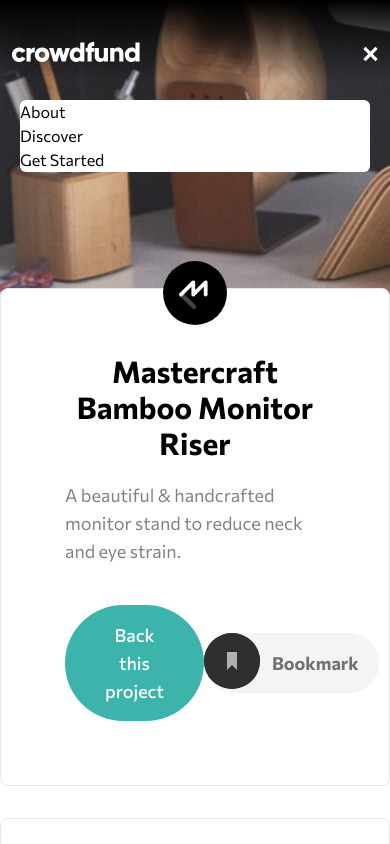
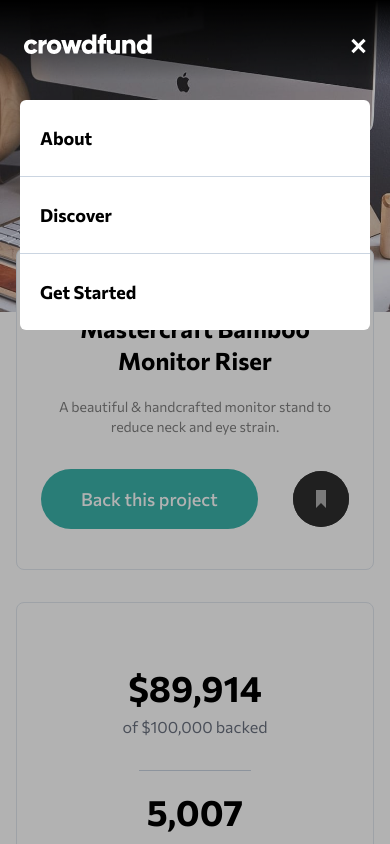
Before and after one commit to arrizkyhp/crowdfunding-product-page, a React (Create React App) app: page / in a window 390 px wide. Both pictures are taken after a click on the button 369 px from the left and 52 px from the top of the page. Shown: the top 844 px of the page. Built offline with nearby package versions, Linux system fonts and the light colour scheme.

Commit message:
update mobile menu navigation #1 (add context - NavbarContext)

```diff
--- a/src/App.js
+++ b/src/App.js
@@ -1,3 +1,4 @@
+import { NavbarProvider } from "context/navbar/NavbarContext";
 import { BrowserRouter as Router, Route, Routes } from "react-router-dom";
 import "./assets/css/style.css"
 import Navbar from "./layout/Navbar";
@@ -5,17 +6,19 @@ import { Home } from "./pages/Home";
 
 function App() {
   return (
+    <NavbarProvider>
       <Router>
+
         <div className="flex flex-col justify-between font-commisioner">
-       <div className="flex flex-col relative items-center bg-[url('assets/images/image-hero-desktop.jpg')] h-96 w-full bg-cover">
+          <div className="flex flex-col relative items-center bg-[url('assets/images/image-hero-mobile.jpg')] md:bg-[url('assets/images/image-hero-desktop.jpg')]  max-h-[19.5rem] bg-no-repeat md:h-96 w-full bg-contain md:bg-cover">
             <Navbar />
-         <div className="bg-gradient-to-b from-black w-full h-20 absolute"></div>
             <Routes>
               <Route exact path="/" element={<Home />} />
             </Routes>
           </div>
         </div>
       </Router>
+    </NavbarProvider>
   );
 }
 
--- /dev/null
+++ b/src/context/navbar/NavbarContext.js
@@ -0,0 +1,21 @@
+import { createContext, useReducer } from "react";
+import navbarReducer from "./NavbarReducer";
+
+const NavbarContext = createContext()
+
+export const NavbarProvider = ({ children }) => {
+    const initialState = {
+        menu: false
+    }
+
+    const [state, dispatch] = useReducer(navbarReducer, initialState)
+
+    return <NavbarContext.Provider value={{
+        ...state,
+        dispatch
+    }}>
+        {children}
+    </NavbarContext.Provider>
+}
+
+export default NavbarContext
--- /dev/null
+++ b/src/context/navbar/NavbarReducer.js
@@ -0,0 +1,18 @@
+const navbarReducer = (state, action) => {
+    switch(action.type) {
+        case 'INIT_MENU':
+            return {
+                ...state,
+                menu: false
+            }
+        case 'SET_MENU':
+            return {
+                ...state,
+                menu: !state.menu
+            }
+        default:
+            return state
+    }
+}
+
+export default navbarReducer
--- a/src/layout/Navbar.jsx
+++ b/src/layout/Navbar.jsx
@@ -1,26 +1,34 @@
 import logo from 'assets/images/logo.svg';
-import { useState } from 'react';
+import { useContext } from 'react';
 import hamburger from 'assets/images/icon-hamburger.svg'
 import closeMenu from 'assets/images/icon-close-menu.svg'
+import NavbarContext from 'context/navbar/NavbarContext';
 
 const Navbar = () => {
-  const [menu, setMenu] = useState(false);
+  var { menu, dispatch } = useContext(NavbarContext)
+
   const handleMenu = () => {
-    console.log('test')
-    setMenu(!menu);
+    dispatch({
+      type: 'SET_MENU'
+    })
   }
-  return <nav className="container mx-auto max-w-7xl px-3 mt-10 flex flex-row justify-between items-center z-10 ">
+  return <>
+  <div className={`bg-black w-full h-screen fixed top-0 opacity-30 z-10  ${menu ? "inline-block" : "hidden"}`}></div>
+  <nav className="container mx-auto max-w-7xl px-6 mt-8 md:mt-10 flex flex-row justify-between items-center z-10 ">
     <img src={logo} alt="" />
     <button>
     <img src={hamburger} alt="" onClick={handleMenu} className={`h-4 md:hidden ${!menu ? "inline-block" : "hidden"}`}/>
     <img src={closeMenu} alt="" onClick={handleMenu} className={`h-4 md:hidden ${menu ? "inline-block" : "hidden"}`}/>
     </button>
     <ul className={`flex-col md:flex-row gap-x-6 text-black md:text-white md:flex absolute md:relative bg-white md:bg-transparent top-[100px] md:top-0 inset-x-0 mx-5 rounded-md  ${!menu ? "hidden" : "flex"}`}>
-        <li><a href="/" className='hover:underline hover:underline-offset-1'>About</a></li>
-        <li><a href="/" className='hover:underline hover:underline-offset-1'>Discover</a></li>
-        <li><a href="/" className='hover:underline hover:underline-offset-1'>Get Started</a></li>
+        <li className='py-6 md:py-0 px-5 md:px-0'><a href="/" className='hover:underline hover:underline-offset-1 font-bold md:font-normal text-lg md:text-base'>About</a></li>
+        <li className='border-t md:border-t-0 border-slate-300 w-full md:w-auto py-6 md:py-0 px-5 md:px-0'><a href="/" className='hover:underline hover:underline-offset-1 font-bold md:font-normal text-lg md:text-base'>Discover</a></li>
+        <li className='border-t border-slate-300  md:border-t-0 w-full md:w-auto py-6 md:py-0 px-5 md:px-0'><a href="/" className='hover:underline hover:underline-offset-1 font-bold md:font-normal text-lg md:text-base'>Get Started</a></li>
     </ul>
-  </nav>;
+  </nav>
+  <div className="bg-gradient-to-b from-black w-full h-20 absolute pb-4"></div>
+
+  </>;
 };
 
 export default Navbar;
--- a/src/pages/Home.jsx
+++ b/src/pages/Home.jsx
@@ -3,35 +3,33 @@ import iconBookmark from 'assets/images/icon-bookmark.svg'
 import { FaBookmark } from 'react-icons/fa'
 
 export const Home = () => {
-  return <main className="container flex flex-col items-center  max-w-3xl mt-56 ">
-
-
-      <div className="bg-white relative  rounded-lg border border-slate-200 items-center flex flex-col py-16 w-full px-16 mb-8">
+  return <main className="container flex flex-col items-center px-4  max-w-3xl mt-48 md:mt-56 ">
+      <div className="bg-white relative  rounded-lg border border-slate-200 items-center flex flex-col md:py-16 pt-16 pb-10 w-full px-6 md:px-16 mb-8">
           <img src={logoMastercraft} alt="logo m" className='absolute -top-7 w-16' />
-          <h1 className='font-bold text-center md:text-left text-3xl mb-5'>Mastercraft Bamboo Monitor Riser</h1>
-          <p className='text-lg text-grey-custom-400 mb-10'>A beautiful & handcrafted monitor stand to reduce neck and eye strain.</p>
+          <h1 className='font-bold text-center md:text-left  text-2xl md:text-3xl mb-5'>Mastercraft Bamboo Monitor Riser</h1>
+          <p className='text-lg text-grey-custom-400 mb-8 md:mb-10 text-center text-sm md:text-base'>A beautiful & handcrafted monitor stand to reduce neck and eye strain.</p>
           <div className=" flex flex-row items-center justify-between w-full">
               <button className='bg-blue-button-primary hover:bg-blue-button-hover transition ease-in-out duration-300 text-lg py-4 px-10 font-medium text-white rounded-full'>Back this project</button>
               <a href='/' className="group flex flex-row gap-3 bg-grey-custom-200  rounded-full">
                   <div className="bg-grey-custom-600 text-grey-custom-300 transition ease-in-out duration-300 group-hover:bg-grey-custom-300 w-14 h-14 rounded-full flex justify-center items-center">
                     <img src={iconBookmark} alt="bookmark" className='group-hover:opacity-50 transition ease-in-out duration-300'/>
                   </div>
-                  <p className='font-bold text-grey-custom-500 group-hover:opacity-80 transition ease-in-out duration-300 text-lg py-4 pr-5'>Bookmark</p>
+                  <p className='font-bold text-grey-custom-500 group-hover:opacity-80 transition ease-in-out duration-300 text-lg py-4 pr-5 hidden md:inline-block'>Bookmark</p>
               </a>
           </div>
       </div>
 
-      <div className="bg-white relative  rounded-lg border border-slate-200 items-center flex flex-col py-16 w-full px-16 mb-8">
-         <div className="grid grid-cols-1 w-full justify-evenly gap-14 mb-8 md:grid-cols-3">
-          <div className="flex flex-col after:content-[''] relative after:w-[1px] after:bg-slate-300 after:h-16 after:right-0 after:absolute gap-2 border-gray-300 text-center md:text-justify border-solid">
+      <div className="bg-white relative  rounded-lg border border-slate-200 items-center flex flex-col py-16 w-full px-6 md:px-16 mb-8">
+         <div className="grid grid-cols-1 w-full justify-evenly gap-5 mb-8 md:grid-cols-3">
+          <div className="flex flex-col after:content-[''] relative after:w-28 after:h-[1px] md:after:w-[1px] after:bg-slate-300 md:after:h-16 after:absolute after:bottom-0 after:mx-auto after:right-0 md:after:right-0 after:left-0 md:after:left-auto  md:after:bottom-2 gap-2 pb-8 md:pb-0 border-gray-300 text-center md:text-justify border-solid">
             <p className='text-4xl font-bold'>$89,914</p>
             <p className='text-base text-gray-500'>of $100,000 backed</p>
           </div>
-          <div className="flex flex-col after:content-[''] relative after:w-28 after:h-[1px] md:after:w-[1px] after:bg-slate-300 md:after:h-16     after:absolute after:bottom-0 md:after:right-0 md:after:bottom-2 gap-2 border-gray-300 text-center md:text-justify border-solid">
+          <div className="flex flex-col after:content-[''] relative after:w-28 after:h-[1px] md:after:w-[1px] md:pl-8 after:bg-slate-300 md:after:h-16 after:absolute after:bottom-0 after:mx-auto after:right-0 md:after:right-0 after:left-0 md:after:left-auto  md:after:bottom-2 gap-2 pb-8 md:pb-0 border-gray-300 text-center md:text-justify border-solid">
             <p className='text-4xl font-bold'>5,007</p>
             <p className='text-base text-gray-500'>total backers</p>
           </div>
-          <div className="flex flex-col gap-2  text-center md:text-justify">
+          <div className="flex flex-col gap-2  text-center md:text-justify  md:pl-8">
             <p className='text-4xl font-bold'>56</p>
             <p className='text-base text-gray-500'>days left</p>
           </div>
```
Lines whose indentation alone changed are shown as unchanged.
